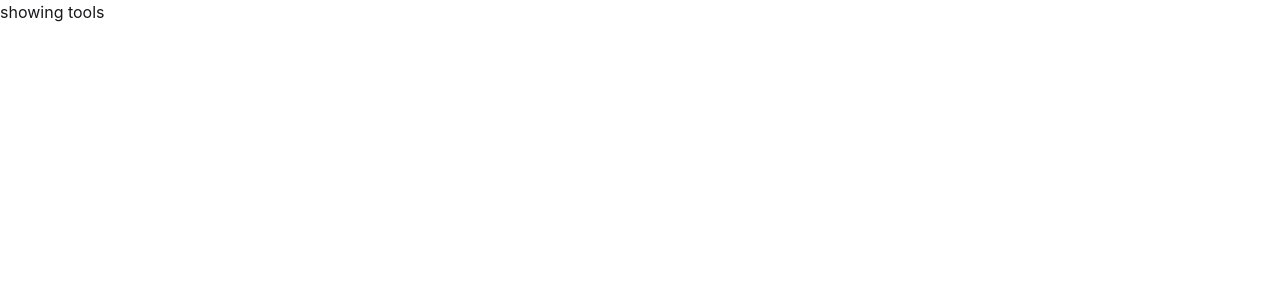
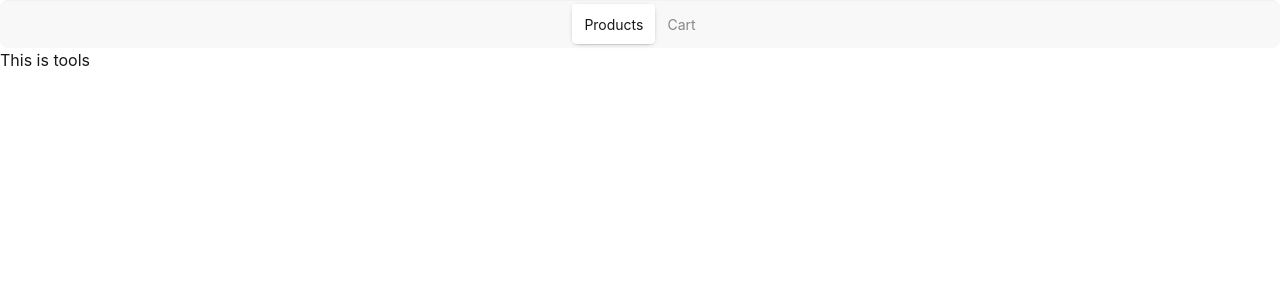
Before and after one commit to pritam-b-dev/DigiTools, a React (Vite) app: page / in a window 1280 px wide. Shown: the top 300 px of the page. Built offline with nearby package versions, Linux system fonts and the light colour scheme.

Commit message:
active button for cart and product component.

```diff
--- a/src/App.jsx
+++ b/src/App.jsx
@@ -1,10 +1,41 @@
 import "./App.css";
 import Tools from "./Components/Tools";
+import Cart from "./Components/Cart";
+import { useState } from "react";
+
+const getProducts = async () => {
+  const res = await fetch("/products.json");
+  return res.json();
+};
+
+const productsPromise = getProducts();
 
 function App() {
+  const [activeTab, setActiveTab] = useState("product");
   return (
     <>
-      <Tools></Tools>
+      <div className="tabs tabs-box justify-center">
+        <input
+          type="radio"
+          name="my_tabs_1"
+          className="tab"
+          aria-label="Products"
+          defaultChecked
+          onClick={() => setActiveTab("product")}
+        />
+        <input
+          type="radio"
+          name="my_tabs_1"
+          className="tab"
+          aria-label="Cart"
+          onClick={() => setActiveTab("cart")}
+        />
+      </div>
+
+      {activeTab === "product" && (
+        <Tools productsPromise={productsPromise}></Tools>
+      )}
+      {activeTab === "cart" && <Cart></Cart>}
     </>
   );
 }
--- /dev/null
+++ b/src/Components/Cart.jsx
@@ -0,0 +1,7 @@
+import React from "react";
+
+const Cart = () => {
+  return <div>This is cart</div>;
+};
+
+export default Cart;
--- a/src/Components/Tools.jsx
+++ b/src/Components/Tools.jsx
@@ -1,7 +1,11 @@
 import React from "react";
 
 const Tools = () => {
-  return <div>showing tools</div>;
+  return (
+    <>
+      <div>This is tools</div>
+    </>
+  );
 };
 
 export default Tools;
```
